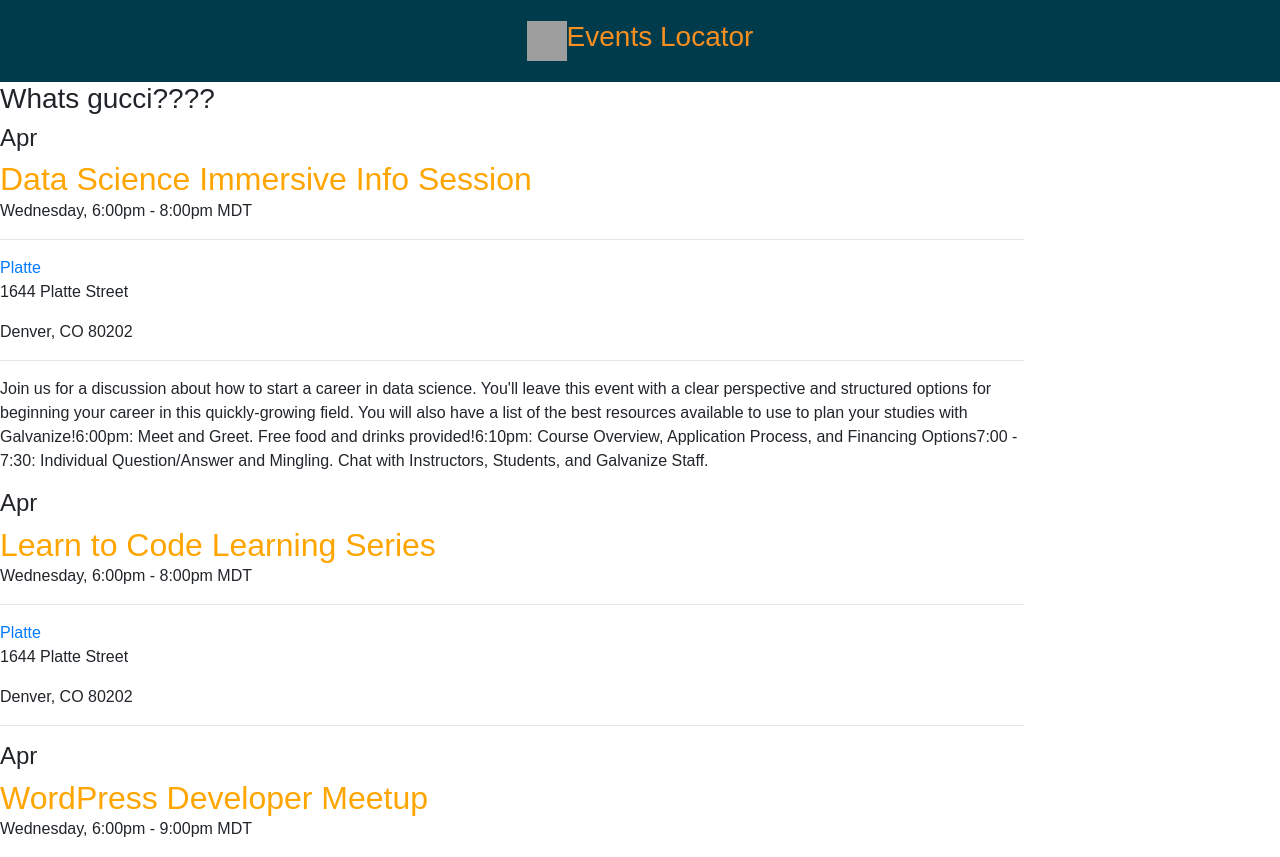
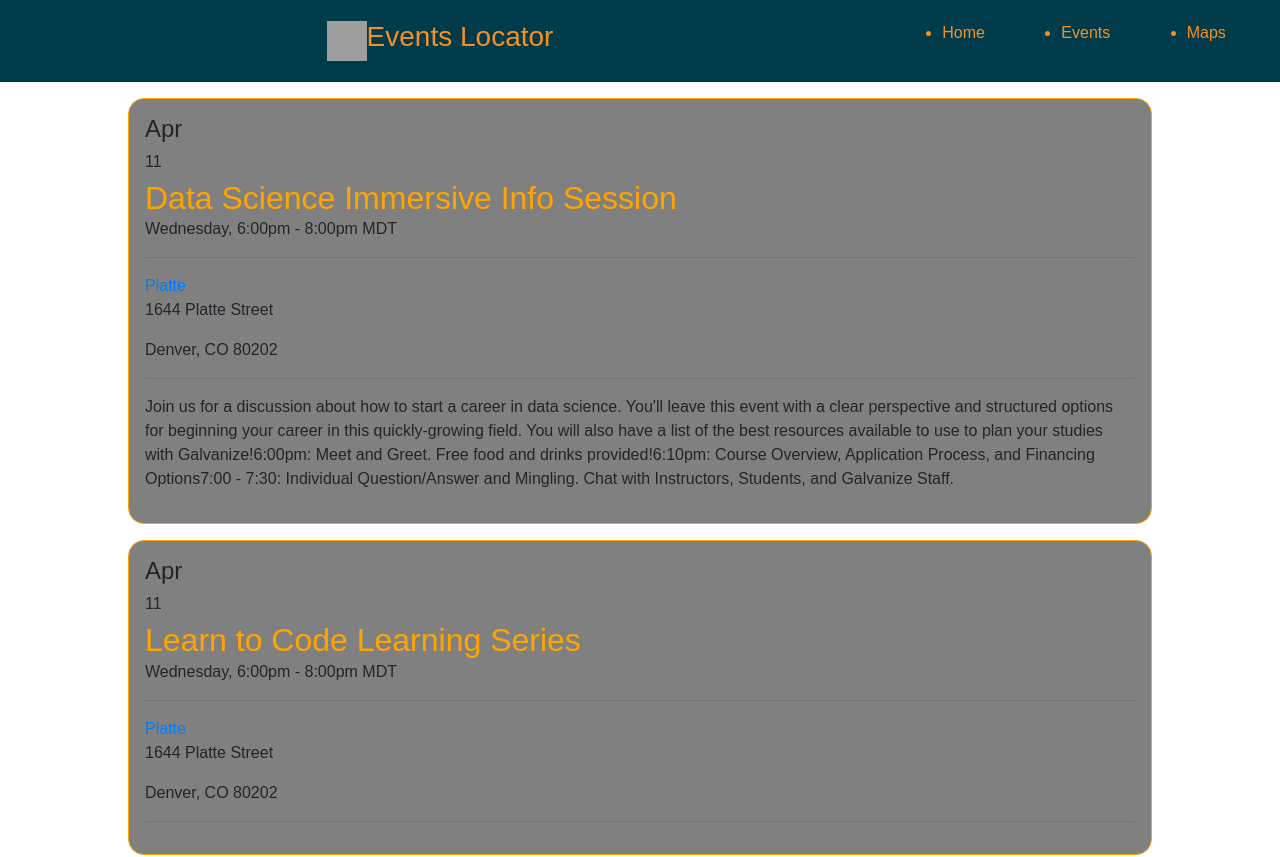
Before and after one commit to Vision-X/G-Events-Frontend, a React (Create React App) app: page /events in a window 1280 px wide. Shown: the top 857 px of the page. Built offline with nearby package versions, Linux system fonts and the light colour scheme; grey boxes are pictures that could not be loaded.

Commit message:
code cleanup for deployment

```diff
--- a/src/Event.jsx
+++ b/src/Event.jsx
@@ -4,6 +4,8 @@ class Event extends Component {
   render() {
     let eventInfo;
     // console.log(data, "fack");
+    //REMEMBER: BR and HR are causing issues with React Render
+    //ALSO: 'day' key in data object is Captial (Day), should be lowercase
     return (
       <div className="event-detail-card content">
         <div className="grid grid--gutters title-block">
--- a/src/EventButton.jsx
+++ b/src/EventButton.jsx
@@ -4,10 +4,6 @@ import { Link } from 'react-router-dom';
 class EventButton extends Component {
   render() {
     return (
-      // <div id="event-btn-component" className="flex-column">
-      //   <h2>Events at Galvanize</h2>
-      //   <Link to="/events"><button type="button" to="/events">EVENTS</button></Link>
-      // </div>
       <div className="landing-btns mx-auto">
         <Link to="/events"><button type="button" className="landing btn-lg btn-primary">GALVANIZE EVENTS</button></Link>
       </div>
--- a/src/EventsPage.jsx
+++ b/src/EventsPage.jsx
@@ -9,76 +9,6 @@ class EventsPage extends Component {
       data: []
     }
   }
-
-  //   const dizzle =
-  //   [
-  //     {
-  //     "month": "Apr",
-  //     "Day": "11",
-  //     "location": "Platte",
-  //     "locationUrl": "https://www.galvanize.com/campuses/denver-platte",
-  //     "title": " Data Science Immersive Info Session ",
-  //     "registerUrl": "https://www.eventbrite.com/e/galvanize-data-science-information-session-denver-tickets-41126133372",
-  //     "time": "Wednesday, 6:00pm - 8:00pm MDT",
-  //     "category": "Data Science",
-  //     "description": "Join us for a discussion about how to start a career in data science. You'll leave this event with a clear perspective and structured options for beginning your career in this quickly-growing field. You will also have a list of the best resources available to use to plan your studies with Galvanize!6:00pm: Meet and Greet. Free food and drinks provided!6:10pm: Course Overview, Application Process, and Financing Options7:00 - 7:30: Individual Question/Answer and Mingling. Chat with Instructors, Students, and Galvanize Staff.\n",
-  //     "floor": "",
-  //     "room": ""
-  //     },
-  //     {
-  //     "month": "Apr",
-  //     "Day": "11",
-  //     "location": "Platte",
-  //     "locationUrl": "https://www.galvanize.com/campuses/denver-platte",
-  //     "title": " Learn to Code Learning Series ",
-  //     "registerUrl": "https://www.eventbrite.com/e/intro-to-htmlcssjavascript-free-learning-series-beginners-welcome-tickets-41218960019",
-  //     "time": "Wednesday, 6:00pm - 8:00pm MDT",
-  //     "category": "Web Development",
-  //     "description": "",
-  //     "floor": "",
-  //     "room": ""
-  //     },
-  //     {
-  //     "month": "Apr",
-  //     "Day": "11",
-  //     "location": "Platte",
-  //     "locationUrl": "https://www.galvanize.com/campuses/denver-platte",
-  //     "title": " WordPress Developer Meetup ",
-  //     "registerUrl": "https://www.meetup.com/DenverWordPress/",
-  //     "time": "Wednesday, 6:00pm - 9:00pm MDT",
-  //     "category": "Web Development",
-  //     "description": "",
-  //     "floor": "",
-  //     "room": ""
-  //     },
-  //     {
-  //     "month": "Apr",
-  //     "Day": "11",
-  //     "location": "Platte",
-  //     "locationUrl": "https://www.galvanize.com/campuses/denver-platte",
-  //     "title": " Denver All Things Data Meetup ",
-  //     "registerUrl": "https://www.meetup.com/Denver-All-Things-Data/",
-  //     "time": "Wednesday, 6:00pm - 9:00pm MDT",
-  //     "category": "Data Science",
-  //     "description": "This meetup is targeted towards individuals who use sophisticated tools to work with data or would like to learn how to use sophisticated tools to work with data. The meetup will include a regularly occurring study group, where members are encouraged to set aside some time for self-learning (after all, the best way to learn to code is by doing!), networking events, and the occasional lecture from industry experts. \n",
-  //     "floor": "",
-  //     "room": ""
-  //     },
-  //     {
-  //     "month": "Apr",
-  //     "Day": "12",
-  //     "location": "Platte",
-  //     "locationUrl": "https://www.galvanize.com/campuses/denver-platte",
-  //     "title": " Colorado Open Source Operating System User Group ",
-  //     "registerUrl": "https://www.meetup.com/Colorado-Open-Source-Operating-System-User-Group/",
-  //     "time": "Thursday, 6:00pm - 9:00pm MDT",
-  //     "category": "Data Science, Web Development",
-  //     "description": "",
-  //     "floor": "",
-  //     "room": ""
-  //     }
-  //   ]
-  // }
 
   getEvents() {
     // const url = "https://g-events-api.herokuapp.com/";
@@ -169,7 +99,6 @@ class EventsPage extends Component {
     return (
       <div>
         <Header />
-        <h3>Whats gucci????</h3>
           {this.state.data.map(evt => {
             let eventInfo = evt;
             console.log(evt, "each event");
@@ -179,7 +108,8 @@ class EventsPage extends Component {
                   <div className="event-detail-block">
                     <div className="box">
                       <h4 className="month">{eventInfo.month}</h4>
-                      <h6 className="day">{eventInfo.day}</h6></div>
+                      <h6 className="day">{eventInfo.Day}</h6>
+                    </div>
                   </div>
                   <div className="grid-cell">
                     <h1 className="title">{eventInfo.title}</h1>
--- a/src/Header.jsx
+++ b/src/Header.jsx
@@ -4,14 +4,6 @@ import { NavLink } from 'react-router-dom';
 class Header extends Component {
   render() {
     return (
-      // <header>
-      //   <h1>G-Events Locator</h1>
-      //   <ul>
-      //     <li><NavLink to="/">Home</NavLink></li>
-      //     <li><NavLink to="/events">Events</NavLink></li>
-      //     <li><NavLink to="/maps">Maps</NavLink></li>
-      //   </ul>
-      // </header>
       <header>
         <nav className="navbar">
           <nav className="navbar navbar-inverse navbar-fixed-top">
@@ -24,6 +16,11 @@ class Header extends Component {
               <h3>Events Locator</h3>
             </div>
           </nav>
+          <ul>
+            <li><NavLink to="/">Home</NavLink></li>
+            <li><NavLink to="/events">Events</NavLink></li>
+            <li><NavLink to="/maps">Maps</NavLink></li>
+          </ul>
         </nav>
       </header>
     );
--- a/src/MapButton.jsx
+++ b/src/MapButton.jsx
@@ -4,10 +4,6 @@ import { Link } from 'react-router-dom';
 class MapButton extends Component {
   render() {
     return (
-      // <div id="map-btn-component" className="flex-column">
-      //   <h2>Map of the building</h2>
-      //   <Link to="/maps"><button type="button" to="/maps">MAPS</button></Link>
-      // </div>
       <Link to="/maps">
         <div className="landing-btns mx-auto">
             <button type="button" className="landing btn-lg btn-primary">FLOOR MAP</button>
--- a/src/index.css
+++ b/src/index.css
@@ -1,18 +1,18 @@
 * {
+  -moz-box-sizing: border-box;
   -webkit-box-sizing: border-box;
-  -moz-box-sizing: border-box;
 }
 
 body {
+  font-family: sans-serif;
   margin: 0;
   padding: 0;
-  font-family: sans-serif;
 }
 
 div h1 {
+  color: orange;
+  font-size: 2rem;
   margin: 0;
-  font-size: 2rem;
-  color: orange;
 }
 
 .content, .nav {
@@ -20,11 +20,11 @@ div h1 {
 }
 
 button.landing {
-  width: 80vw;
   background-color: #003B4C;
   color: #F79020;
+  font-size: 220%;
   min-height: 30vh;
-  font-size: 220%;
+  width: 80vw;
 }
 
 .navbar, .navbar a {
@@ -52,29 +52,28 @@ button.landing:active {
 /* floors selection */
 .floors {
   background: #f3efef;
+  height: 100%;
   text-align: center;
-  /* font-family: 'fontello'; */
-  height: 100%;
 }
 
 .button {
+  -moz-transition: box-shadow 0.3s ease-in-out,  background-image 0.3s ease-in-out, text-shadow 0.5s linear, color 0.5s linear;
+  -webkit-transition: box-shadow 0.3s ease-in-out,  background-image 0.3s ease-in-out, text-shadow 0.5s linear, color 0.5s linear;
+  -webkit-transform: scale(1.25);
+  border-radius: 100px;
+  box-shadow: 0px 0px 2px rgba(0, 0, 0, 0.25), 10px 10px 15px #e3e3e3, -10px 10px 15px #e3e3e3, -15px -15px 15px rgba(255, 255, 255, 0.4), 15px -15px 15px rgba(255, 255, 255, 0.4), inset 0px 2px 0px #fff;
+  color: #F79020;
   display: inline-block;
-  vertical-align: middle;
-  -webkit-transform: scale(1.25);
-  margin: 20px 20px;
-  width: 40px;
+  font-size: 24px;
   height: 40px;
   line-height: 1.8;
-  font-size: 24px;
-  color: #F79020;
+  margin: 20px 20px;
+  text-decoration: none;
   text-shadow: 0px -1px 1px rgba(0, 0, 0, 0.2);
-  border-radius: 100px;
-  text-decoration: none;
   /* background-image: -webkit-gradient(linear, left top, left bottom, color-stop(0%, #f4f4f4), color-stop(100%, #e3e3e3)); */
   /* background-image: -moz-gradient(linear, left top, left bottom, color-stop(0%, #f4f4f4), color-stop(100%, #e3e3e3)); */
-  box-shadow: 0px 0px 2px rgba(0, 0, 0, 0.25), 10px 10px 15px #e3e3e3, -10px 10px 15px #e3e3e3, -15px -15px 15px rgba(255, 255, 255, 0.4), 15px -15px 15px rgba(255, 255, 255, 0.4), inset 0px 2px 0px #fff;
-  -webkit-transition: box-shadow 0.3s ease-in-out,  background-image 0.3s ease-in-out, text-shadow 0.5s linear, color 0.5s linear;
-  -moz-transition: box-shadow 0.3s ease-in-out,  background-image 0.3s ease-in-out, text-shadow 0.5s linear, color 0.5s linear;
+  vertical-align: middle;
+  width: 40px;
 
 }
 .button.active {
@@ -86,32 +85,17 @@ button.landing:active {
   box-shadow: 0px 0px 3px rgba(0, 0, 0, 0.15), 10px 10px 15px rgba(255, 255, 255, 0.4), -10px 10px 15px rgba(255, 255, 255, 0.4), -10px -10px 15px #e3e3e3, 10px -10px 15px #e3e3e3, inset 0px -3px 0px rgba(255, 255, 255, 0.4), inset 0px 3px 3px rgba(0, 0, 0, 0.04);
 }
 
-
-/*
-div h2 {
-  font-size: 1.4rem;
+.event-detail-card {
+  background-color: gray;
+  border: 1px solid orange;
+  border-radius: 1rem;
+  margin: 1rem 10%;
+  max-width: 80%;
+  padding: 1rem 1rem;
 }
 
-#event-btn-component,
-#map-btn-component {
-  border: solid gray 1px;
-  height: 20vh;
-  margin: 1rem 20%;
-  padding: 1rem;
-  max-width: 60%;
-  text-align: center;
+ul {
+  display: flex;
+  justify-content: space-around;
+  width: 400px;
 }
-
-#event-btn-component button,
-#map-btn-component button {
-  height: 2rem;
-  margin: 0 30%;
-  width: 40%;
-}
-
-.flex-column {
-  display: flex;
-  flex-direction: column;
-  justify-content: space-around;
-
-} */
--- a/src/index.js
+++ b/src/index.js
@@ -2,7 +2,6 @@ import React from 'react';
 import ReactDOM from 'react-dom';
 import { BrowserRouter as Router, Route } from 'react-router-dom';
 import './index.css';
-// import App from './App';
 import registerServiceWorker from './registerServiceWorker';
 
 import EventsPage from './EventsPage.jsx';
```
Also changed, not shown: src/App.js (+1 -14 lines).
